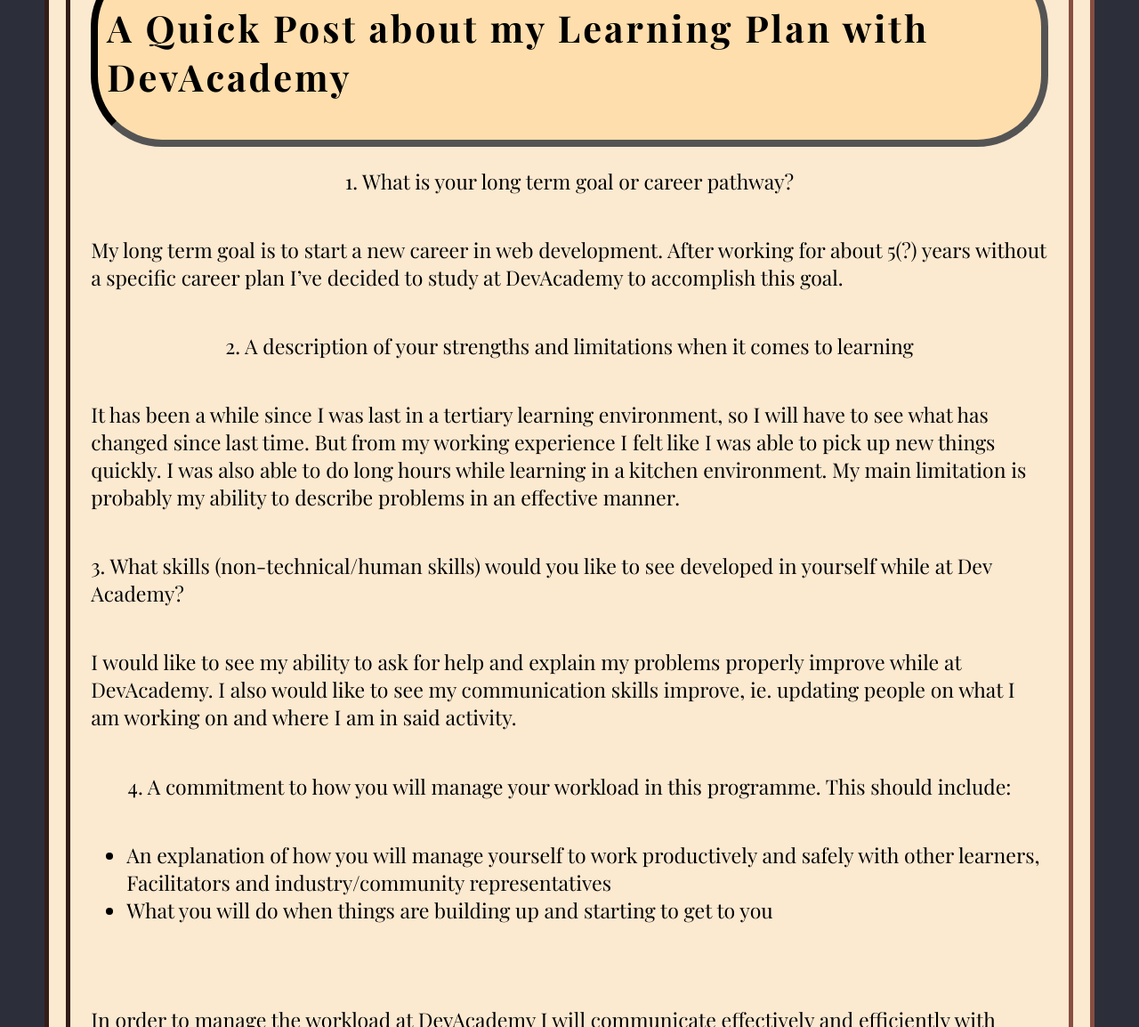
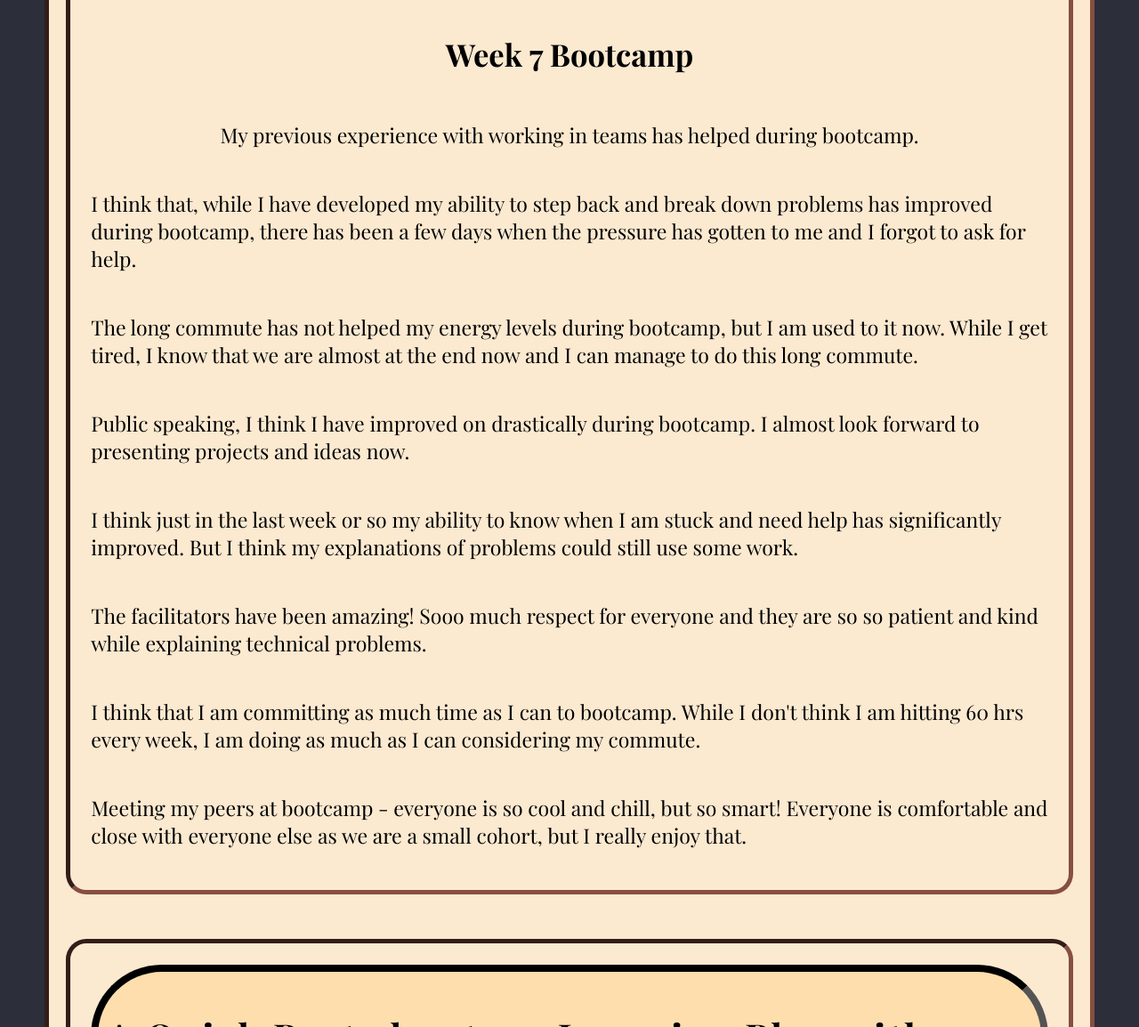
Before and after one commit to jack-gloyer/jack-gloyer.github.io, a website: page blog/learning-plan.html in a window 1280 px wide. Shown: the part 1600-2754 px from the top of the page at 89% size. Drawn offline with nearby package versions, Linux system fonts and the light colour scheme; a web font is replaced by a local one.

Commit message:
add reflections from week 7 bootcamp

```diff
--- a/blog/learning-plan.html
+++ b/blog/learning-plan.html
@@ -29,6 +29,7 @@
         <div class = "introParagraph">
           <div class = "paragraphTitle"><h2>BootCamp Learning Plan</h2></div>
           <div class = "introParagraph">
+            <h2>Foundations: </h2>
             <p>In the long run, I plan to use the skills I gain from DevAcademy to start a career in web development. It is mostly about a career change for me, trying something new.
             </p>
             <p>During boot camp I believe I will use my strengths I’ve gained working long hours in kitchens in teams to make it through. I’ve found an ability to take a step back, take a break and come back to a problem in foundations. Before I would just try to dive headfirst into problems until they fixed themselves. Also I have begun planning before I do, mostly using pseudocode. I think these skills will help me in boot camp because it sounds like there is a lot of teamwork there.
@@ -38,7 +39,16 @@
             </p>
             <p>From the bootcamp team, I expect them to be respectful and supportive of me and my peers’ learning. I know bootcamp is going to be tough and I expect the team to help when and where they can. I also expect them to be fun, and hope to make a few friends during boot camp.</p>
             <p>For myself - I will commit to this boot camp as much as possible. I truly want to give it my best shot and succeed here. I want to take feedback constructively and I want to help others when needed. I plan to stick to the recommended 60(was it 60 or 80? Either way) hrs a week. I expect to make friends and maybe future colleagues here. I plan to work productively in teams by getting to know the members of the teams well, and learning from them.</p>
-
+            <br></br>
+            <h2>Week 7 Bootcamp</h2>
+            <p>My previous experience with working in teams has helped during bootcamp.</p>
+            <p>I think that, while I have developed my ability to step back and break down problems has improved during bootcamp, there has been a few days when the pressure has gotten to me and I forgot to ask for help.</p>
+            <p>The long commute has not helped my energy levels during bootcamp, but I am used to it now. While I get tired, I know that we are almost at the end now and I can manage to do this long commute.</p>
+            <p>Public speaking, I think I have improved on drastically during bootcamp. I almost look forward to presenting projects and ideas now.</p>
+            <p>I think just in the last week or so my ability to know when I am stuck and need help has significantly improved. But I think my explanations of problems could still use some work.</p>
+            <p>The facilitators have been amazing! Sooo much respect for everyone and they are so so patient and kind while explaining technical problems.</p>
+            <p>I think that I am committing as much time as I can to bootcamp. While I don't think I am hitting 60 hrs every week, I am doing as much as I can considering my commute.</p>
+            <p>Meeting my peers at bootcamp - everyone is so cool and chill, but so smart! Everyone is comfortable and close with everyone else as we are a small cohort, but I really enjoy that.</p>
           </div>
           <div class = "introParagraph">
           <div class = "paragraphTitle"><h2>A Quick Post about my Learning Plan with DevAcademy</h2></div>
```
